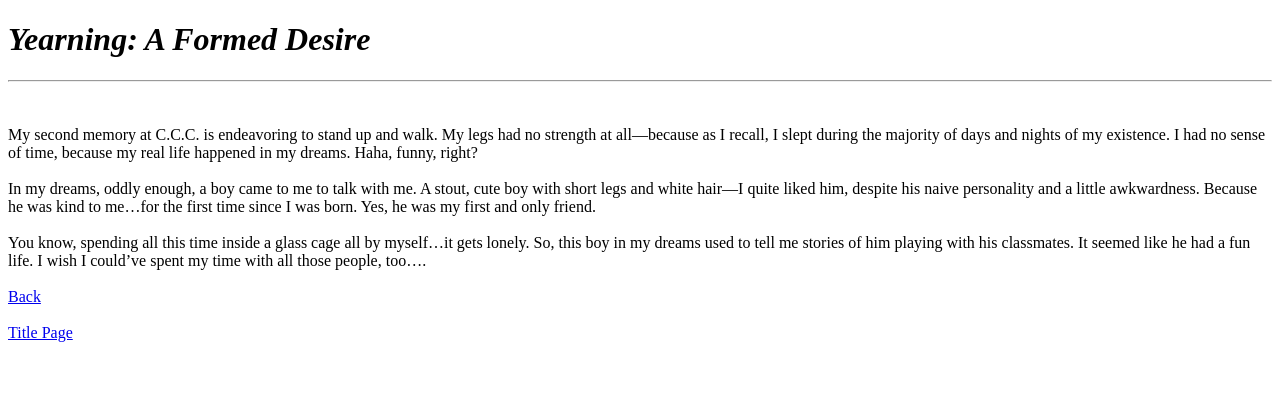
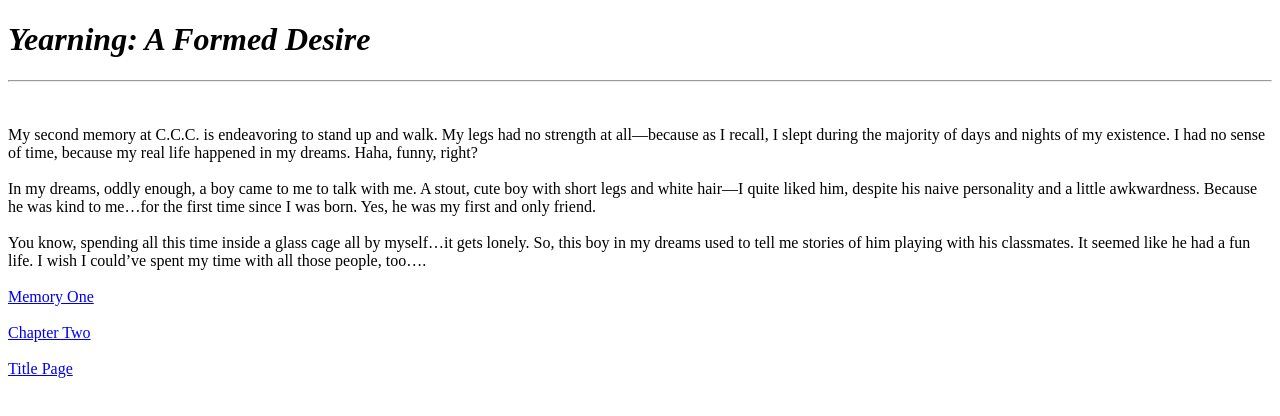
Before and after one commit to achung695/years-later, a plain HTML site: page memories/memory-two.html in a window 1280 px wide. Drawn offline with Linux system fonts and the light colour scheme.

Commit message:
first commit

```diff
--- a/memories/memory-two.html
+++ b/memories/memory-two.html
@@ -23,7 +23,10 @@
     <br>
     <br>
 
-    <a href="memory-one.html">Back</a>
+    <a href="memory-one.html">Memory One</a>
+    <br>
+    <br>
+    <a href="../chapters/chapter-two.html">Chapter Two</a>
     <br>
     <br>
     <a href="../index.html">Title Page</a>
```
Also changed, not shown: chapters/chapter-one.html (+1 -1 lines), memories/memory-one.html (+3 -0 lines).
